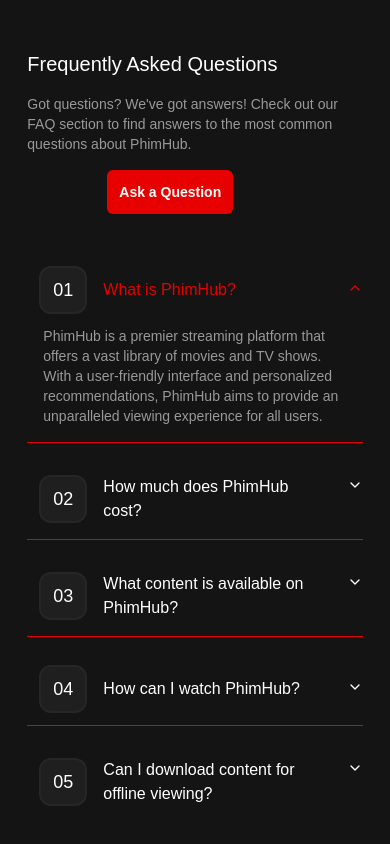
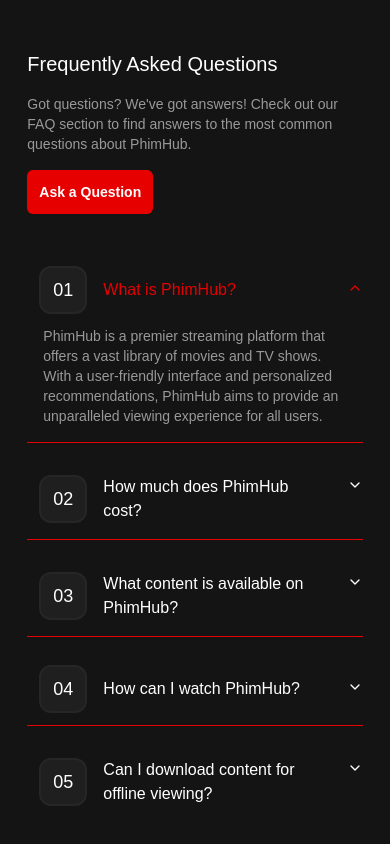
Before and after one commit to MinhNghia2010/Phim-Hub, a React (Vite) app: page /home in a window 390 px wide. Shown: the part 3185-4029 px from the top of the page. Built offline with nearby package versions, Linux system fonts and the light colour scheme; what tailwindcss-fluid would draw is missing.

Commit message:
Update FAQButton.tsx

```diff
--- a/src/components/HomePage/FAQButton.tsx
+++ b/src/components/HomePage/FAQButton.tsx
@@ -9,7 +9,7 @@
   return (
     <Button
       className={cn(
-        "bg-red-45 m-0 ml-20 h-min w-min px-3 py-3 text-sm font-bold text-white lg:px-[14px] lg:py-5 xl:px-[18px] xl:py-6 xl:text-lg",
+        "bg-red-45 m-0 h-min w-min px-3 py-3 text-sm font-bold text-white lg:px-[14px] lg:py-5 xl:px-[18px] xl:py-6 xl:text-lg",
         "hover:bg-red-800 active:bg-red-950",
       )}
       onClick={handleClick}
```
